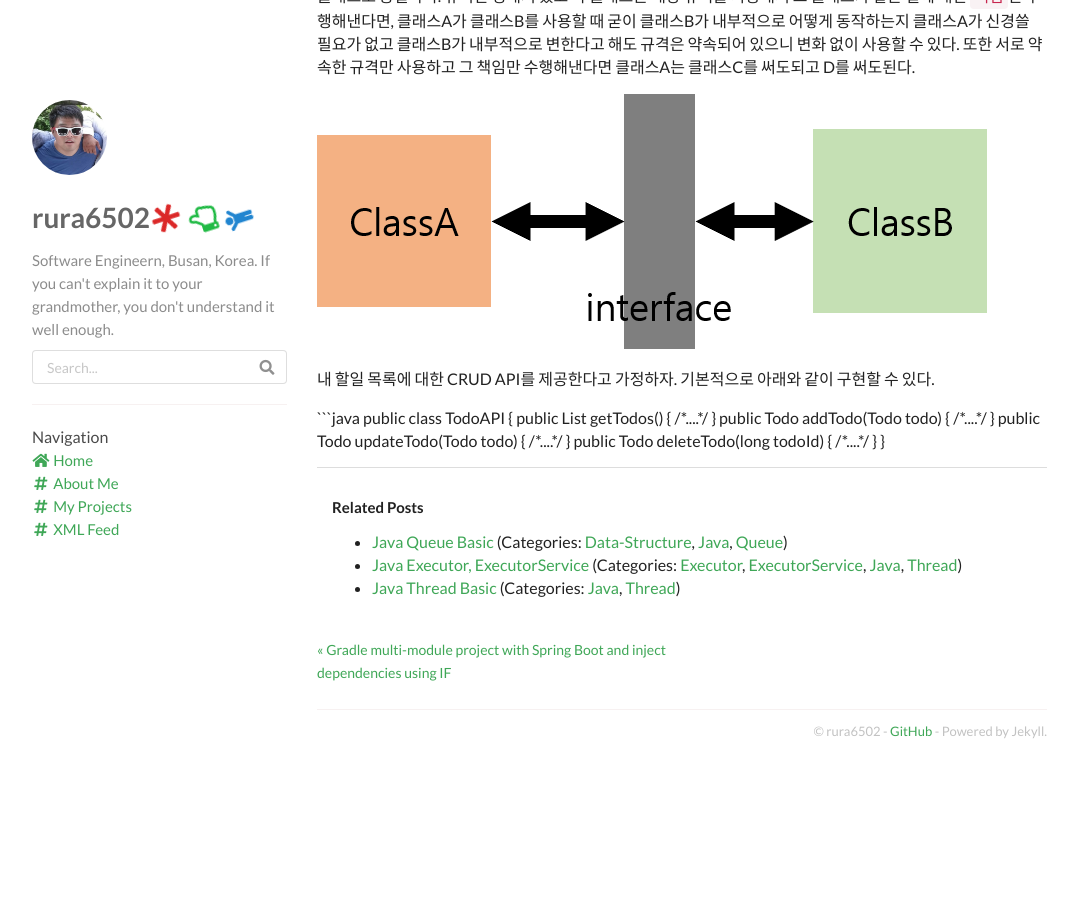
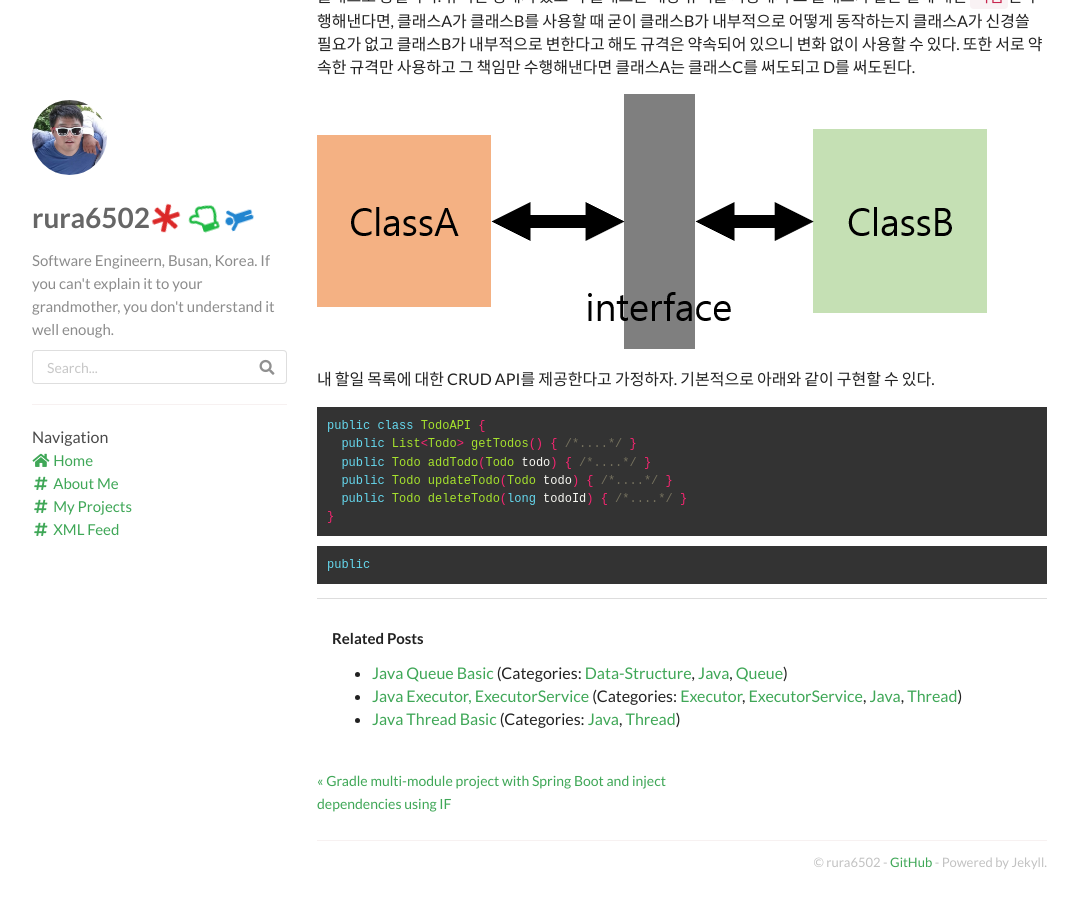
Before and after one commit to rura6502/rura6502.github.io, a Jekyll site: the page built from _posts/2020-08-16-프로그램 설계 원칙 - KISS, DRY.md, in a window 1280 px wide and 900 px high, scrolled down 2239 px. Shown: the whole window, without its empty margins (53-1131 px from the left). Built offline with Jekyll 4.4.1, drawn with Linux system fonts in a browser that asks for light colours; nearby versions of some CDN libraries; comment, search, counter and statistics services are not loaded; before the commit the page ends 3008 px from its top, so only the background shows below that.

Commit message:
_posts/2020-08-16-프로그램 설계 원칙 - KISS, DRY.md updated from https://stackedit.io/

````diff
--- a/_posts/2020-08-16-프로그램 설계 원칙 - KISS, DRY.md
+++ b/_posts/2020-08-16-프로그램 설계 원칙 - KISS, DRY.md
@@ -102,8 +102,12 @@ public class TodoAPI {
   public Todo updateTodo(Todo todo) { /*....*/ }
   public Todo deleteTodo(long todoId) { /*....*/ }
 }
-
+```
+```java
+public
+```
 <!--stackedit_data:
-eyJoaXN0b3J5IjpbMjAwNDQyODQ3Nyw4MDIzNDI0MDIsLTE5MD
-gzODM1ODIsOTAzMzcyODg0LC04MDk5MDYzNjZdfQ==
+eyJoaXN0b3J5IjpbLTE1NDc1MjE4ODQsMjAwNDQyODQ3Nyw4MD
+IzNDI0MDIsLTE5MDgzODM1ODIsOTAzMzcyODg0LC04MDk5MDYz
+NjZdfQ==
 -->
````
